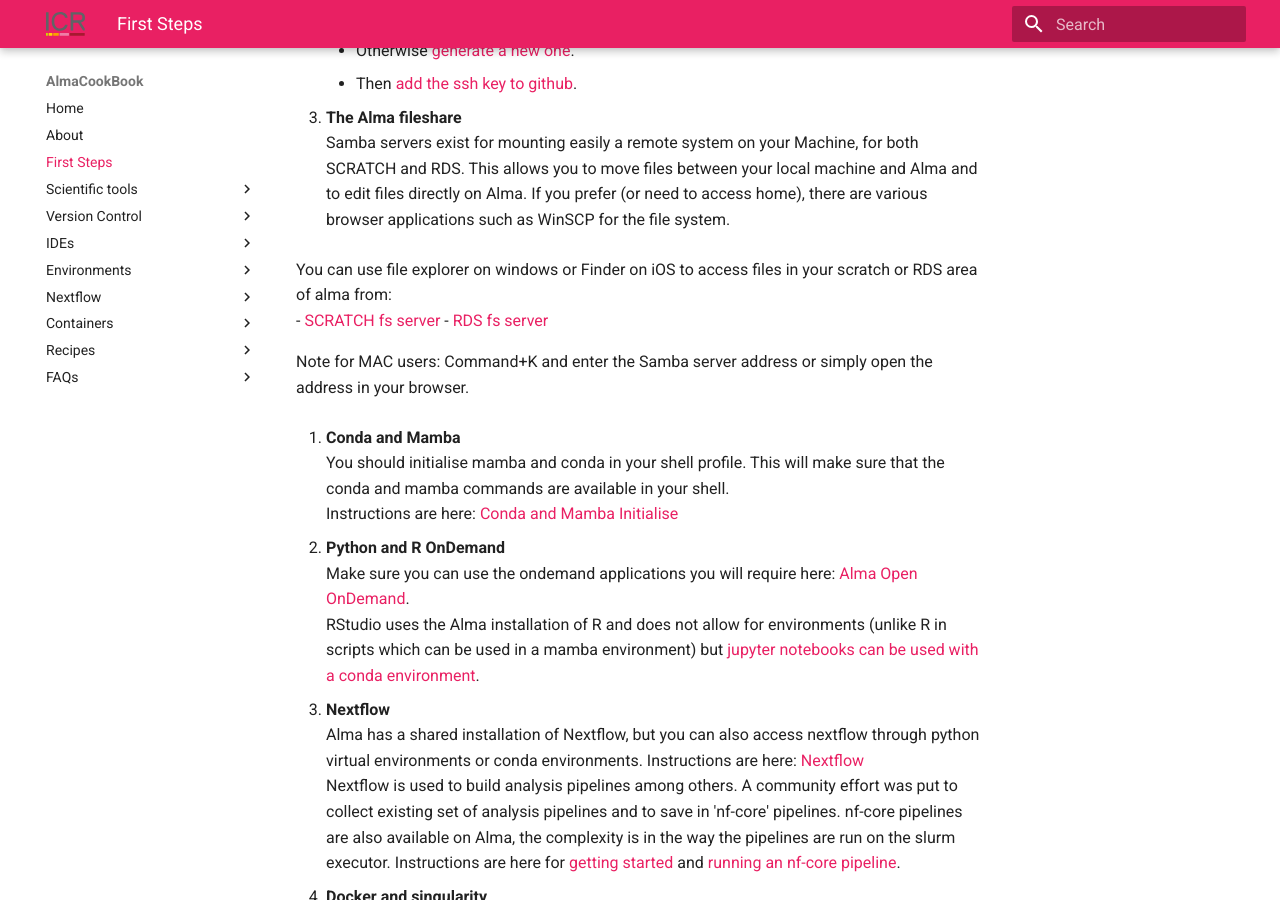
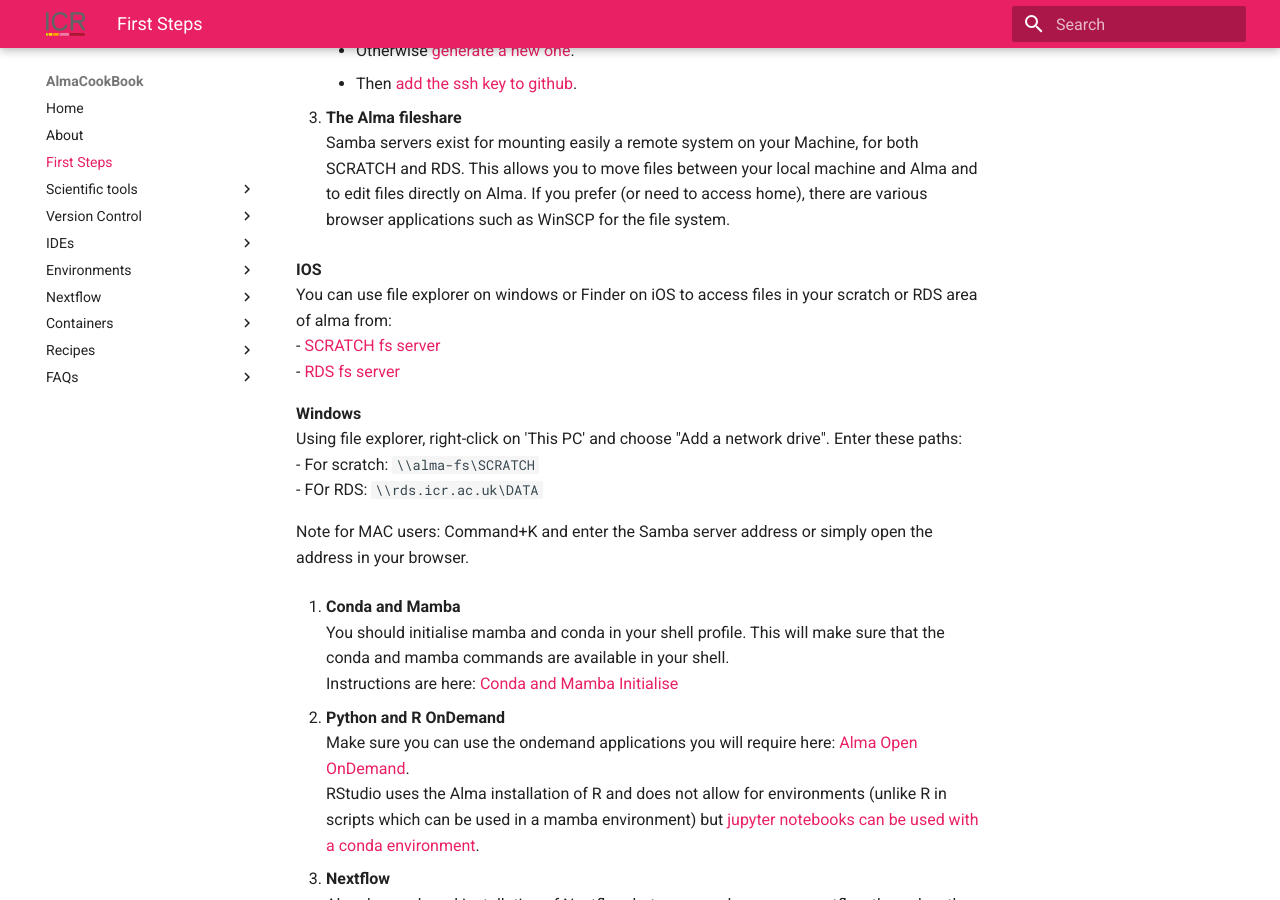
Before and after one commit to AlmaCookBook/AlmaCookBook.github.io, an MkDocs documentation site: the page built from docs/first_steps.md, in a window 1280 px wide and 900 px high, scrolled down 606 px. Built offline with MkDocs 1.6.1 and Material for MkDocs 9.7.7, drawn with Linux system fonts in a browser that asks for light colours.

Commit message:
Update first_steps.md

```diff
--- a/docs/first_steps.md
+++ b/docs/first_steps.md
@@ -25,9 +25,15 @@
 Samba servers exist for mounting easily a remote system on your Machine, for both SCRATCH and RDS.
 This allows you to move files between your local machine and Alma and to edit files directly on Alma. If you prefer (or need to access home), there are various browser applications such as WinSCP for the file system.
 
+**IOS**
 You can use file explorer on windows or Finder on iOS to access files in your scratch or RDS area of alma from:
 - [SCRATCH fs server](smb://alma-fs)
 - [RDS fs server](smb://rds.icr.ac.uk/DATA)
+
+**Windows**
+Using file explorer, right-click on 'This PC' and choose "Add a network drive". Enter these paths:
+- For scratch:  `\\alma-fs\SCRATCH`
+- FOr RDS: `\\rds.icr.ac.uk\DATA`
 
 Note for MAC users: Command+K and enter the Samba server address or simply open the address in your browser.
 
```
